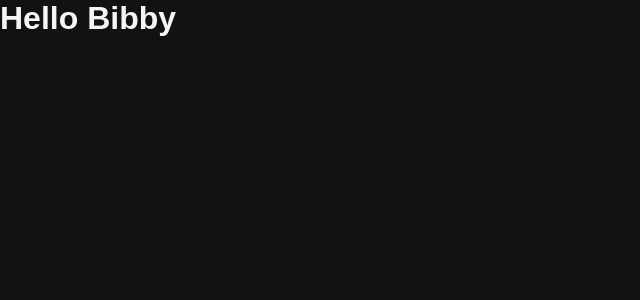
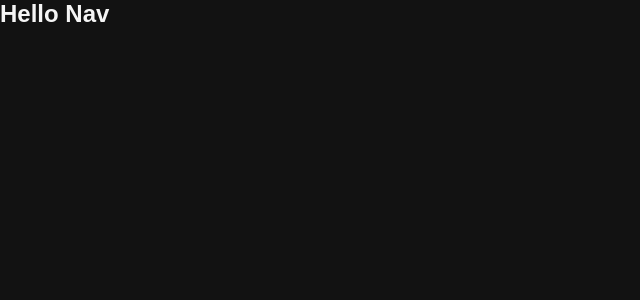
Before and after one commit to leodvincci/Bibby-Web, a React (Vite) app: page / in a window 1280 px wide. Shown: the top 300 px of the page, without its empty margins (0-640 px from the left). Built offline with nearby package versions, Linux system fonts and the light colour scheme.

Commit message:
Add Nav component and update App to render it

```diff
--- a/src/App.tsx
+++ b/src/App.tsx
@@ -1,10 +1,11 @@
 import {createRoot} from 'react-dom/client'
+import {Nav} from "./components/Nav.tsx";
 
 const container = document.getElementById("app")
 if (!container) throw new Error('Root element with id `app` not found')
 
 createRoot(container).render(
     <div>
-        <h1>Hello Bibby</h1>
+        <Nav/>
     </div>
 )
--- /dev/null
+++ b/src/components/Nav.tsx
@@ -0,0 +1,13 @@
+
+
+function Nav(){
+    return(
+        <nav>
+            <h1>Hello Nav</h1>
+        </nav>
+    )
+}
+
+
+
+export {Nav}
```
